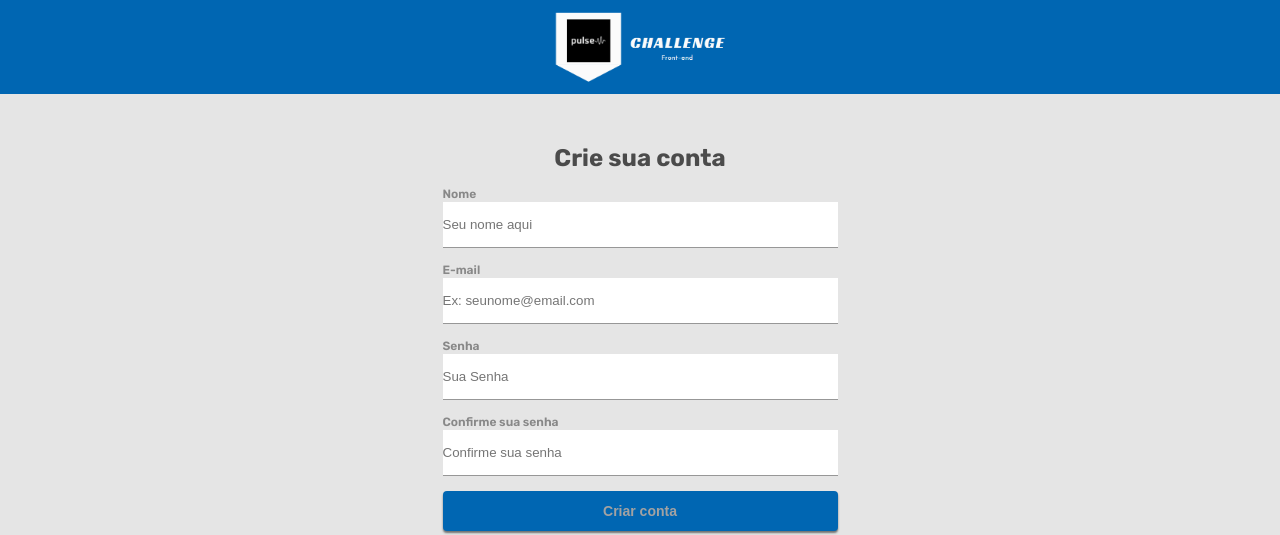
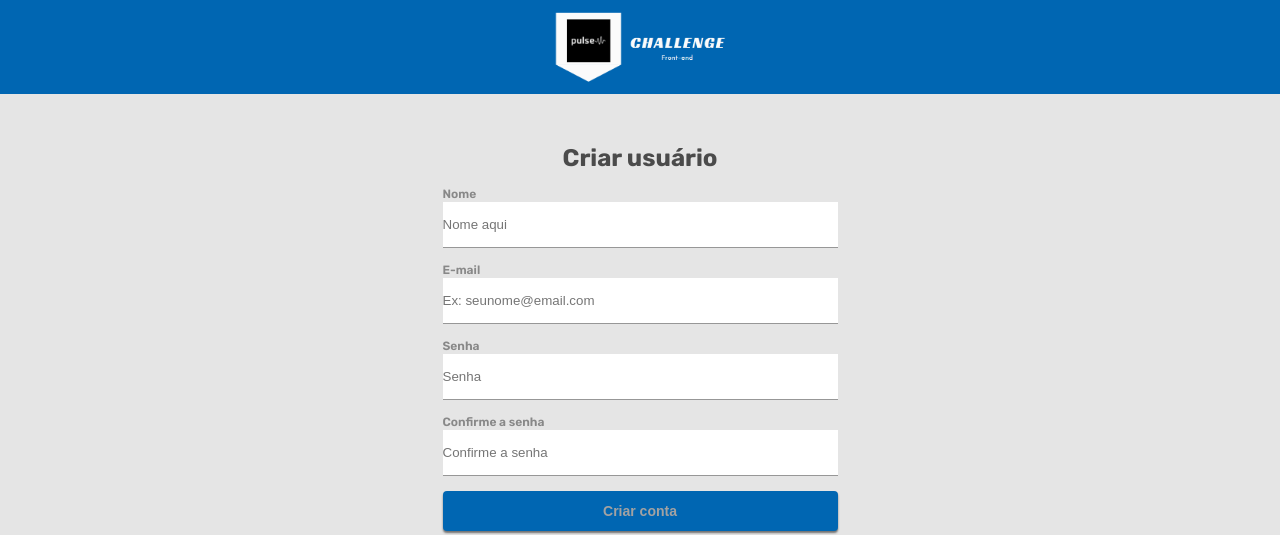
Before and after one commit to lucianoandrade/challenge-pulse, a React (Create React App) app: page /cadastro in a window 1280 px wide. Shown: the top 535 px of the page. Built offline with nearby package versions, Linux system fonts and the light colour scheme.

Commit message:
colocando a opcao de levar o usuario para a criacao de usuario

```diff
--- a/src/components/elements/Button/styles.js
+++ b/src/components/elements/Button/styles.js
@@ -17,6 +17,7 @@ export const Button = styled.button`
     padding: 0 15px;
     transition: all linear .1s;
     box-shadow: 0px 2px 2px 0px rgba(0,0,0,0.5);
+    margin-bottom: 40px;
 
     &:hover {
         color: ${props => props.color === "alternative" ?
--- a/src/pages/EditProfile/styles.js
+++ b/src/pages/EditProfile/styles.js
@@ -5,7 +5,7 @@ export const Container = styled.section`
     flex-direction: column;
     align-items: center;
     width: 100%;
-    margin: 50px 0 105px;
+    margin: 50px 0 150px;
 
     @media screen and (min-height: 730px){
         height: 100vh;
--- a/src/pages/Home/index.js
+++ b/src/pages/Home/index.js
@@ -2,6 +2,7 @@ import React from "react";
 import { Redirect, useHistory } from "react-router-dom";
 import PageContainer from "../../components/features/PageContainer/PageContainer";
 import Card from "../../components/elements/Card";
+import Button from "../../components/elements/Button";
 import {
   Container,
   Title,
@@ -37,6 +38,9 @@ function Home() {
       <Container>
         <Logo />
         <Title>Pessoas cadastradas</Title>
+        <Button onClick={() => history.push("/cadastro")}>
+          Adicionar mais usuários
+        </Button>
           {users.map((item, index) => {
             return (
               <>
--- a/src/pages/Home/styles.js
+++ b/src/pages/Home/styles.js
@@ -9,7 +9,7 @@ export const Container = styled.section`
     flex-direction: column;
     align-items: center;
     width: 100%;
-    margin: 50px 0 120px;
+    margin: 50px 0 100px;
 
     @media screen and (min-height: 730px){
         height: 100vh;
--- a/src/pages/Login/styles.js
+++ b/src/pages/Login/styles.js
@@ -5,7 +5,7 @@ export const Container = styled.section`
     flex-direction: column;
     align-items: center;
     width: 100%;
-    margin: 50px 0 135px;
+    margin: 50px 0 115px;
 
     @media screen and (min-height: 730px){
         height: 100vh;
--- a/src/pages/Register/index.js
+++ b/src/pages/Register/index.js
@@ -38,13 +38,13 @@ const Register = () => {
   return (
     <PageContainer>
       <Container>
-        <Title>Crie sua conta</Title>
+        <Title>Criar usuário</Title>
         <Form onSubmit={handleSubmit}>
           <Input
             id="nome"
             type="text"
             name="nome"
-            placeholder="Seu nome aqui"
+            placeholder="Nome aqui"
             label="Nome"
             required={true}
             value={name}
@@ -64,7 +64,7 @@ const Register = () => {
             id="senha"
             type="password"
             name="senha"
-            placeholder="Sua Senha"
+            placeholder="Senha"
             label="Senha"
             required={true}
             value={senha}
@@ -76,8 +76,8 @@ const Register = () => {
             id="confirmSenha"
             type="password"
             name="confirmSenha"
-            placeholder="Confirme sua senha"
-            label="Confirme sua senha"
+            placeholder="Confirme a senha"
+            label="Confirme a senha"
             required={true}
             value={confirmSenha}
             onChange={(e) => setConfirmSenha(e.target.value)}
--- a/src/pages/Register/styles.js
+++ b/src/pages/Register/styles.js
@@ -5,7 +5,7 @@ export const Container = styled.section`
     flex-direction: column;
     align-items: center;
     width: 100%;
-    margin: 50px 0 70px;
+    margin: 50px 0;
 
     @media screen and (min-height: 730px){
         height: 100vh;
```
Also changed, not shown: 1 other file (tests, documents, lock files or other folders).
